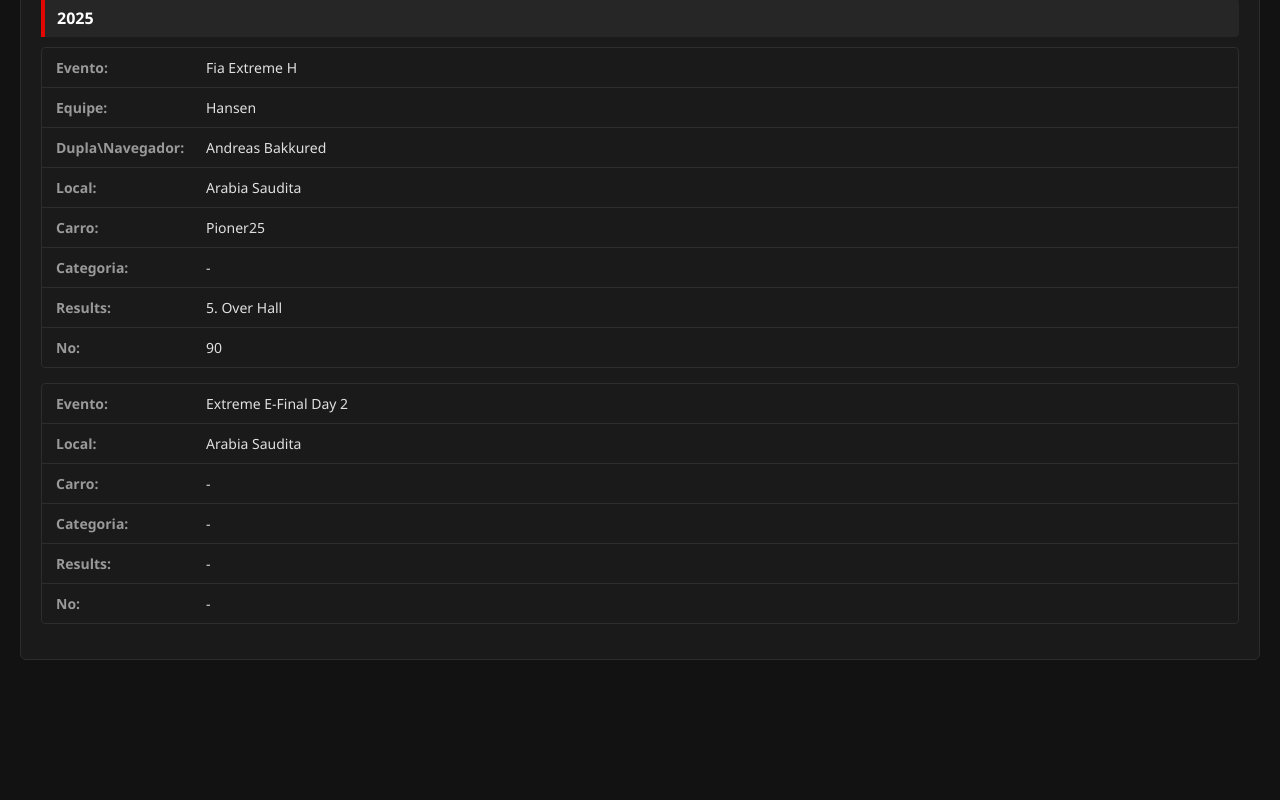
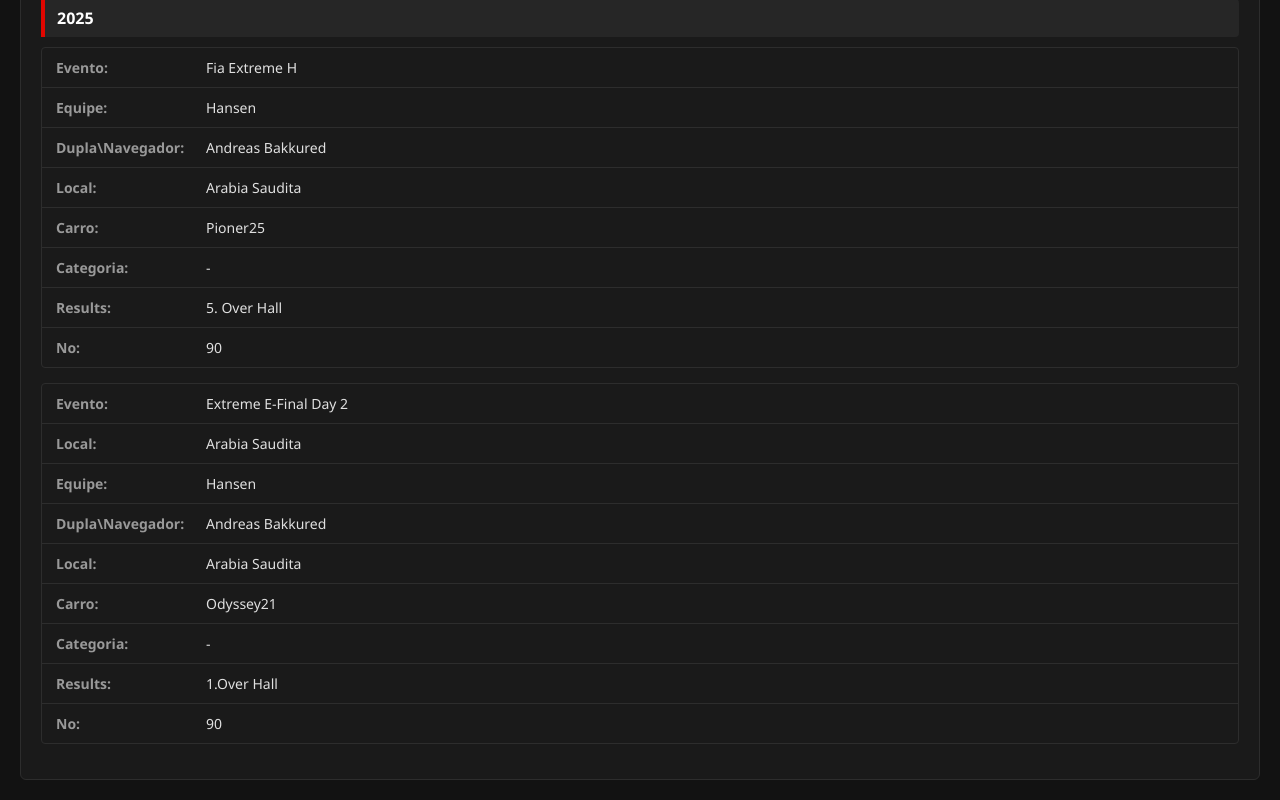
Before and after one commit to motorsportversotv-cmd/motorsportverso2, a plain HTML site: page Motorsportverso Database/ficha_catie_munnings.html in a window 1280 px wide. Shown: the part 639-1439 px from the top of the page. Before the commit the page ends 1319 px from the top, so only its background shows below. Drawn offline with Linux system fonts and the light colour scheme.

Commit message:
Update ficha_catie_munnings.html
Signed-off-by: motorsportversotv-cmd <motorsportverso.tv@gmail.com>

```diff
--- a/Motorsportverso Database/ficha_catie_munnings.html
+++ b/Motorsportverso Database/ficha_catie_munnings.html
@@ -294,9 +294,21 @@
             <span class="dado-label">Local:</span>
             <span>Arabia Saudita</span>
         </div>
+          <div class="dado-linha">
+            <span class="dado-label">Equipe:</span>
+            <span>Hansen</span>
+        </div>
+        <div class="dado-linha">
+            <span class="dado-label">Dupla\Navegador:</span>
+            <span>Andreas Bakkured</span>
+        </div>
+        <div class="dado-linha">
+            <span class="dado-label">Local:</span>
+            <span>Arabia Saudita</span>
+        </div>
         <div class="dado-linha">
             <span class="dado-label">Carro:</span>
-            <span>-</span>
+            <span>Odyssey21</span>
         </div>
         <div class="dado-linha">
             <span class="dado-label">Categoria:</span>
@@ -304,11 +316,11 @@
         </div>
         <div class="dado-linha">
             <span class="dado-label">Results:</span>
-            <span>-</span>
+            <span>1.Over Hall</span>
         </div>
         <div class="dado-linha">
             <span class="dado-label">No:</span>
-            <span>-</span>
+            <span>90</span>
         </div>
     </div>
 
```
